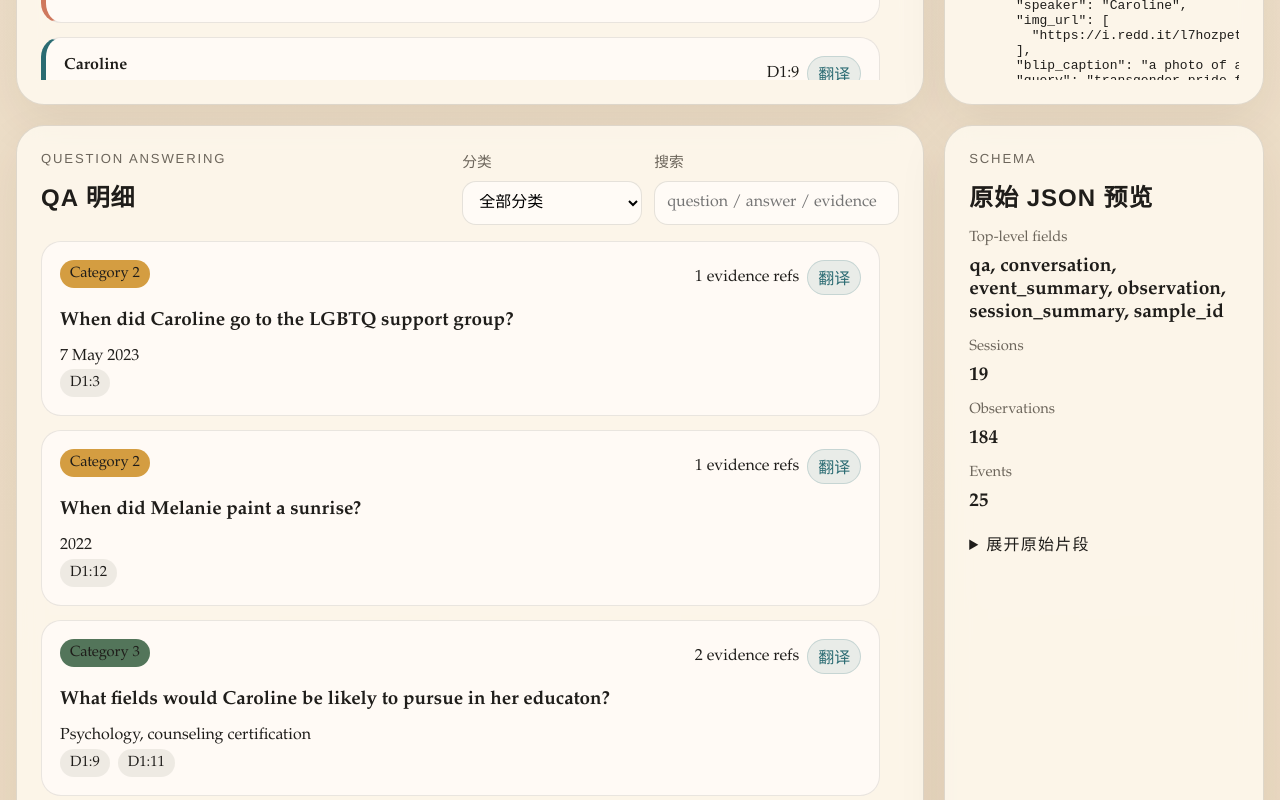
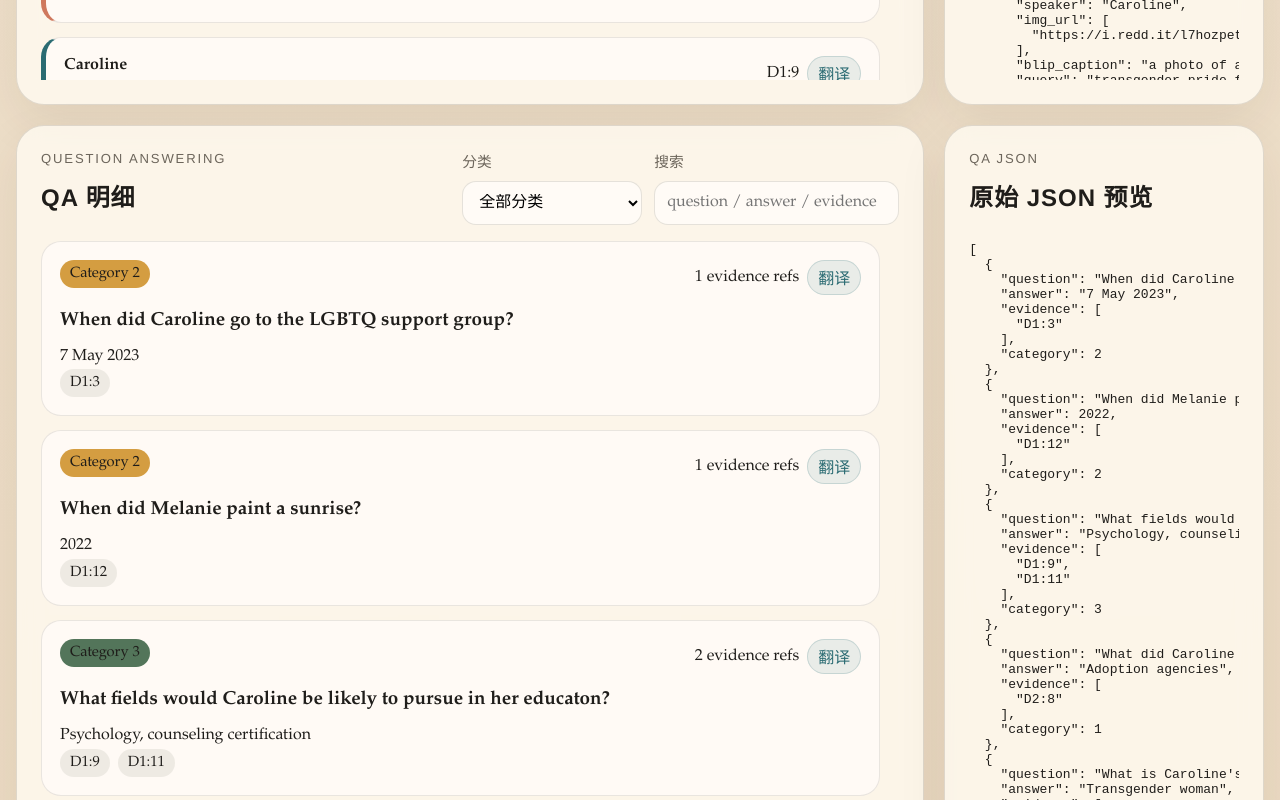
Before and after one commit to fengwm64/Mem-Benchmark-Vis, a React (Vite) app: page / in a window 1280 px wide. Shown: the part 4320-5120 px from the top of the page. Built offline with nearby package versions, Linux system fonts and the light colour scheme.

Commit message:
重构原始 JSON 预览组件，更新为 QA 数据展示，增加预览字符限制至 7000

```diff
--- a/src/App.jsx
+++ b/src/App.jsx
@@ -532,41 +532,20 @@ function QAExplorer({
   );
 }
 
-function RawPreview({ sample }) {
-  const preview = JSON.stringify(sample.raw, null, 2).slice(0, 5000);
+function QARawPanel({ rows }) {
+  const preview = JSON.stringify(rows, null, 2).slice(0, 7000);
 
   return (
-    <section className="panel raw-panel">
+    <section className="panel raw-panel conversation-raw-panel">
       <div className="panel-head">
         <div>
-          <p className="panel-kicker">Schema</p>
+          <p className="panel-kicker">QA JSON</p>
           <h2>原始 JSON 预览</h2>
         </div>
       </div>
-      <div className="schema-list">
-        <div>
-          <span>Top-level fields</span>
-          <strong>{Object.keys(sample.raw).join(", ")}</strong>
-        </div>
-        <div>
-          <span>Sessions</span>
-          <strong>{sample.sessionCount}</strong>
-        </div>
-        <div>
-          <span>Observations</span>
-          <strong>{sample.observationCount}</strong>
-        </div>
-        <div>
-          <span>Events</span>
-          <strong>{sample.eventCount}</strong>
-        </div>
+      <div className="raw-pre-wrap conversation-raw-wrap">
+        <pre>{preview}...</pre>
       </div>
-      <details className="raw-details">
-        <summary>展开原始片段</summary>
-        <div className="raw-pre-wrap">
-          <pre>{preview}...</pre>
-        </div>
-      </details>
     </section>
   );
 }
@@ -920,7 +899,7 @@ export default function App() {
           errorByKey={translationErrorByKey}
           onTranslateQa={translateItem}
         />
-        <RawPreview sample={selectedSample} />
+        <QARawPanel rows={filteredQa} />
       </section>
     </main>
   );
```
